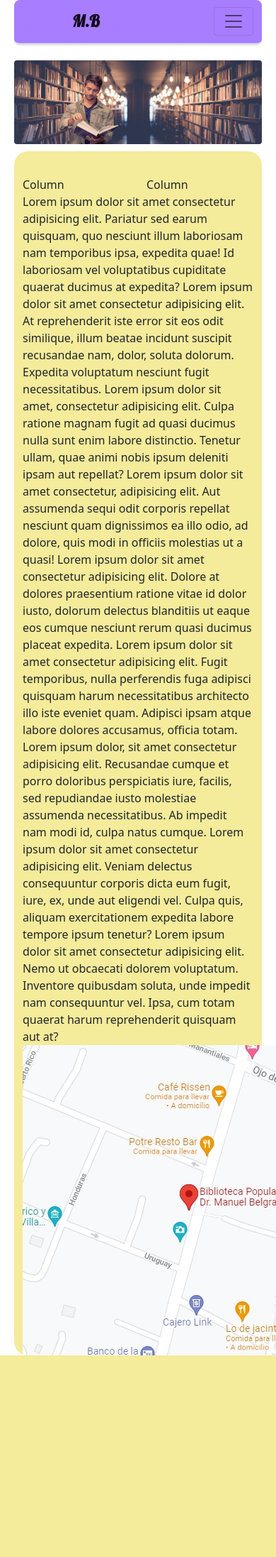
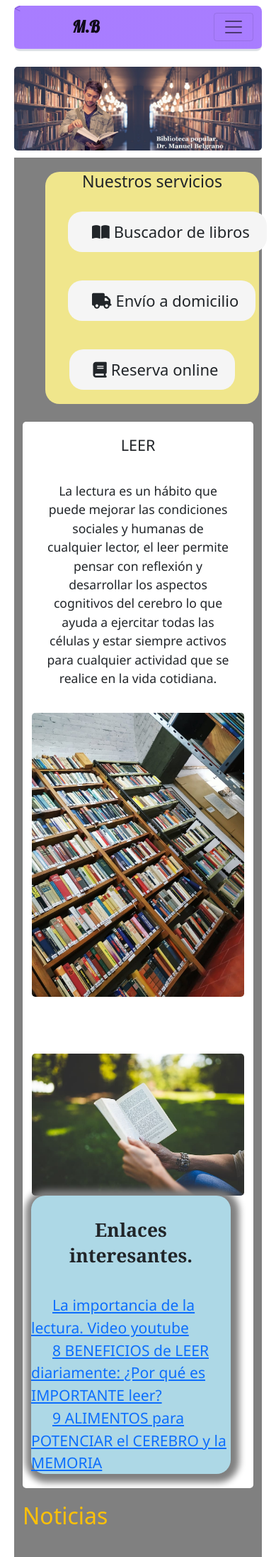
Before and after one commit to PPROF1-2021/a1-g6-grupo-6-manuel-belgrano, a PHP site: page / in a window 390 px wide; the page is wider, and only the part inside the window is pictured. Shown: the top 2193 px of that part at 71% size. Before the commit the page ends 1909 px from the top of that part, so only its background shows below. Run offline with PHP 8.4, Linux system fonts and the light colour scheme; some libraries are stand-ins or nearby versions.

Commit message:
Se termina index.html, responsive. Se incorporan nuevos elementos

```diff
--- a/Pagina_Web/css/estiloinicio.css
+++ b/Pagina_Web/css/estiloinicio.css
@@ -14,20 +14,30 @@ li{
    background-size: cover;
    margin-left: 20px;
    margin-right: 20px;
+   margin-top: 8px;
+
 
 }
+
 .contenedortexto{
-    margin-top: 10px;
+    margin-top: 7px;
     border-radius: 20px;
-    background-color: #F4EB9B;
+    background-color: #A39D9D;
 }
 .dropdown-menu{
     background: linear-gradient(rgba(153, 102, 255, 0.85), rgba(153, 102, 255, 0.85)) no-repeat center center fixed;
 }
 
 #cajaimagen{
-    margin-top: 85px;
+    margin-top: 65px;
 
+}
+#caja-imagen2{
+  margin-bottom: 20px;
+
+}
+#caja-imagen3{
+  margin-top: 60px;
 }
 body{
     margin-left: 20px;
@@ -37,3 +47,101 @@ body{
 .primeracaja{
     padding-top: 35px;
 }
+footer{
+    margin-top: 15px;
+    padding-left: 10px;
+    border-radius: 10px;
+}
+
+.flex-container{
+  display: flex;
+  background-color: gray;
+  flex-flow: row wrap;
+  justify-content: space-around;
+  margin-top: 10px;
+  background-color: gray;
+
+}
+
+
+.contenedorprincipal{
+  margin-top: 10px;
+  background-color: gray;
+}
+.iconos{
+  font-size: 20px;
+  display: flex;
+  background-color: khaki;
+  flex-flow: row wrap;
+  border: khaki;
+  border-radius: 20px;
+  align-items: center;
+  justify-content: space-around;
+  margin: 20px;
+}
+
+.Caja-envio, .Caja-reserva, .Caja-buscador{
+  margin: 20px;
+  padding: 8px;
+  background-color: whitesmoke;
+  border-radius: 20px;
+  font-size: 1.1em;
+}
+i{
+  margin-right: 6px;
+}
+.contenedor{
+ background-color: white;
+ margin-top: 5px;
+ border-radius: 5px;
+ display: flex;
+ flex-flow: row wrap;
+ justify-content: space-around;
+ font-size: 1.1em;
+ font-family: 'Segoe UI', Tahoma, Geneva, Verdana, sans-serif;
+}
+
+p{
+  text-align: center;
+  padding: 20px;
+  padding-top: 30px;
+  font-size: 1em;
+}
+.enlaceexterno{
+  font-size: 1.2em;
+  padding: 30px;
+
+
+
+}
+article{
+  background-color: lightblue;
+  border-radius: 20px;
+  box-shadow:gray 2px 2px 10px 10px;
+  margin-right: 20px;
+  margin-bottom: 20px;
+
+}
+.titulo-enlaces{
+  font: bold 1.5em Georgia, 'Times New Roman', Times, serif;
+
+}
+i{
+  margin-left: 10px;
+}
+.noticias{
+  display: flex;
+  flex-wrap: wrap;
+  justify-content: space-around;
+  padding-top: 20px;
+  margin-top: 20px;
+
+}
+.noticias-{
+  padding-top: 20px;
+  font-size: 2em;
+}
+
+.leer{
+  margin-top: 20px;
+}
--- a/Pagina_Web/index.html
+++ b/Pagina_Web/index.html
@@ -8,16 +8,19 @@
     <meta name="keywords" content="biblioteca, córdoba, membresía, buscador de libros, reserva online"/>
     <title>Biblioteca Popular Dr.Manuel Belgrano </title>
     <link rel="stylesheet" href="css/normalize.css">
+    <script src="https://kit.fontawesome.com/a2c2a40119.js" crossorigin="anonymous"></script>
     <link href="https://cdn.jsdelivr.net/npm/bootstrap@5.1.3/dist/css/bootstrap.min.css" rel="stylesheet" integrity="sha384-1BmE4kWBq78iYhFldvKuhfTAU6auU8tT94WrHftjDbrCEXSU1oBoqyl2QvZ6jIW3" crossorigin="anonymous">
     <link rel="stylesheet" href="css/estiloinicio.css">
     <link rel="preconnect" href="https://fonts.googleapis.com">
     <link rel="preconnect" href="https://fonts.gstatic.com" crossorigin>
+    <link href="https://fonts.googleapis.com/css2?family=Krub:wght@400;700&display=swap" rel="stylesheet"/>
     <link  rel="icon" href="images/favicon.png" type="image/png" />
     <link href="https://fonts.googleapis.com/css2?family=Lobster&display=swap" rel="stylesheet">
+    <
 
 </head>
-<body class="contenedor-principal">
-
+<body class=" contenedor-principal">
+  <header>
     <div class="container-fluid contenedor">
         <nav class="navbar navbar-expand-md  navbar-light border-3 border-bottom scrolling-navbar fixed-top ">
            <div class="container-fluid ">
@@ -31,6 +34,7 @@
                      <li class="nav-item"><a class="nav-link text-white" href="login.html">Iniciar sesión</a></li>
                       <li class="nav-item"><a class="nav-link text-white" href="sobre-nosotros.html">Sobre nosotros</a></li>
                        <li class="nav-item"><a class="nav-link text-white" href="contacto.html">Contacto</a></li>
+                       <li class="nav-item"><a class="nav-link text-white" href="#">Actividades</a></li>
                        <li class="nav-item dropdown">
                          <a class="nav-link dropdown-toggle text-white" href="#" role="button" data-bs-toggle="dropdown">
                                 Nuestros servicios
@@ -46,35 +50,68 @@
            </div>
         </nav>
     </div>
-      <img src="images/biblioteca.jpg" alt="Logo biblioteca" class="img-fluid rounded mx-auto d-block" id="cajaimagen" >
+  </header>
+  <main>
+    <div>
+    <img src="images/biblioteca.jpg" alt="Logo biblioteca" class="img-fluid rounded mx-auto rounded-3" id="cajaimagen" >
+  </div>
+  <section class="contenedorprincipal container-fluid">
+       <div class="flex-container container-fluid">
 
-    <div class="container-fluid contenedortexto">
-            <div class="row primeracaja">
-              <div class="col">
-                Column
+              <div class="iconos container-fluid">
+               <h3> Nuestros servicios</h3>
+                <div class="Caja-buscador">
+              <a href="#" class="dropdown-item"> <i class="fas fa-book-open"></i>Buscador de libros</a>
               </div>
-              <div class="col">
-                Column
-              </div>
-            </div>
-            <div class="row">
-                  <div class="col">
-                    Lorem ipsum dolor sit amet consectetur adipisicing elit. Pariatur sed earum quisquam, quo nesciunt illum laboriosam nam temporibus ipsa, expedita quae! Id laboriosam vel voluptatibus cupiditate quaerat ducimus at expedita?
-                    Lorem ipsum dolor sit amet consectetur adipisicing elit. At reprehenderit iste error sit eos odit similique, illum beatae incidunt suscipit recusandae nam, dolor, soluta dolorum. Expedita voluptatum nesciunt fugit necessitatibus.
-                    Lorem ipsum dolor sit amet, consectetur adipisicing elit. Culpa ratione magnam fugit ad quasi ducimus nulla sunt enim labore distinctio. Tenetur ullam, quae animi nobis ipsum deleniti ipsam aut repellat?
-                    Lorem ipsum dolor sit amet consectetur, adipisicing elit. Aut assumenda sequi odit corporis repellat nesciunt quam dignissimos ea illo odio, ad dolore, quis modi in officiis molestias ut a quasi!
-                    Lorem ipsum dolor sit amet consectetur adipisicing elit. Dolore at dolores praesentium ratione vitae id dolor iusto, dolorum delectus blanditiis ut eaque eos cumque nesciunt rerum quasi ducimus placeat expedita.
-                    Lorem ipsum dolor sit amet consectetur adipisicing elit. Fugit temporibus, nulla perferendis fuga adipisci quisquam harum necessitatibus architecto illo iste eveniet quam. Adipisci ipsam atque labore dolores accusamus, officia totam.
-                    Lorem ipsum dolor, sit amet consectetur adipisicing elit. Recusandae cumque et porro doloribus perspiciatis iure, facilis, sed repudiandae iusto molestiae assumenda necessitatibus. Ab impedit nam modi id, culpa natus cumque.
-                    Lorem ipsum dolor sit amet consectetur adipisicing elit. Veniam delectus consequuntur corporis dicta eum fugit, iure, ex, unde aut eligendi vel. Culpa quis, aliquam exercitationem expedita labore tempore ipsum tenetur?
-                    Lorem ipsum dolor sit amet consectetur adipisicing elit. Nemo ut obcaecati dolorem voluptatum. Inventore quibusdam soluta, unde impedit nam consequuntur vel. Ipsa, cum totam quaerat harum reprehenderit quisquam aut at?
-                  </div>
-                  <div class="col">
-                   <img src="images/ubicacion.jpg" alt="ubicacion" class="rounded-3">
 
+
+                <div class="Caja-envio">
+              <a href="#" class="dropdown-item "> <i class="fas fa-truck"></i>Envío a domicilio</a>
+               </div>
+
+
+                <div class="Caja-reserva">
+
+                <a href="#" class="dropdown-item "><i class="fas fa-book"></i>Reserva online</a>
                 </div>
               </div>
-    </div>
+
+
+           </div>
+               <div class="contenedor container-fluid">
+                   <h4 class="leer"> LEER </h4>
+                   <p>La lectura es un hábito que puede mejorar las condiciones sociales y humanas de cualquier lector, el leer permite pensar con reflexión y desarrollar los aspectos cognitivos del cerebro lo que ayuda a ejercitar todas las células y estar siempre activos para cualquier actividad que se realice en la vida cotidiana.</p>
+                  <div id="caja-imagen2"><img src="images/biblioteca1.jpg" alt="imagen biblioteca"class="img-fluid rounded mx-auto rounded-3 imagenlibros"  width="300px" ></div>
+                  <div id="caja-imagen3"><img src="images/leer.jpg" alt="leer"class="img-fluid rounded mx-auto rounded-3 imagenlibros"  width="300px" ></div>
+              <article>
+                <p class="titulo-enlaces">Enlaces interesantes.</p>
+                <a href="https://www.youtube.com/watch?v=jFklK9CERHI&t=45s" target="blank" class="enlaceexterno"> La importancia de la lectura. Video youtube</a> <br>
+               <a href="https://www.youtube.com/watch?v=UJQjhC-ztvs" target="blank" class="enlaceexterno"> 8 BENEFICIOS de LEER diariamente: ¿Por qué es IMPORTANTE leer? </a> <br>
+               <a href="https://www.youtube.com/watch?v=T9S83sDhSAQ" target="blank" class="enlaceexterno">9 ALIMENTOS para POTENCIAR el CEREBRO y la MEMORIA </a><br>
+              </article>
+
+              </div>
+              <h5 class="noticias- text-warning">Noticias</h5>
+              <div class=" noticias text-white">
+
+                <img src="images/23sep.jpg" alt="bibliotecas populares">
+                 <p>En 1990, por el Decreto Nº 1.935, se estableció el 23 de septiembre como Día de las Bibliotecas Populares, en recuerdo del día de promulgación de la Ley Nº 419 en el año 1870.
+
+                  En julio de 1870, el Presidente de la Nación, Domingo Faustino Sarmiento y su Ministro de Instrucción, el Dr. Nicolás Avellaneda, enviaron al Congreso de la Nación el proyecto de creación de la Comisión Protectora de Bibliotecas Populares.
+
+                  El 23 de septiembre de 1870 se sancionó la Ley Nº 419, que creó la Comisión Protectora de Bibliotecas Populares para que fuera la responsable del fomento, la inspección y la inversión de los fondos destinados a las bibliotecas populares a establecerse bajo su amparo como asociaciones de particulares, en ciudades, villas y demás centros de población de la República.</p>
+
+              </div>
+           </div>
+
+  </section>
+  </main>
+    <footer class="bg-dark  text-white">
+      <i class="fas fa-home"></i> <small> Julio A Roca 128, X5194 Villa Gral. Belgrano, Córdoba</small> <br>
+      <i class="fas fa-phone"></i> <small>  540 3546- 462195</small> <br>
+      <i class="fab fa-instagram-square"></i> Redes  <br>
+      <i class="fas fa-envelope-square"></i> biblio.vgb@gmail.com
+    </footer>
 
     <script src="https://cdn.jsdelivr.net/npm/bootstrap@5.1.3/dist/js/bootstrap.bundle.min.js" integrity="sha384-ka7Sk0Gln4gmtz2MlQnikT1wXgYsOg+OMhuP+IlRH9sENBO0LRn5q+8nbTov4+1p" crossorigin="anonymous"></script>
 
```
Also changed, not shown: Pagina_Web/css/style.css (+3 -50 lines), Pagina_Web/images/23sep.jpg (added), Pagina_Web/images/biblioteca.jpg, Pagina_Web/images/biblioteca1.jpg (added), Pagina_Web/images/leer.jpg (added), Pagina_Web/images/puerta.jpg (added).
